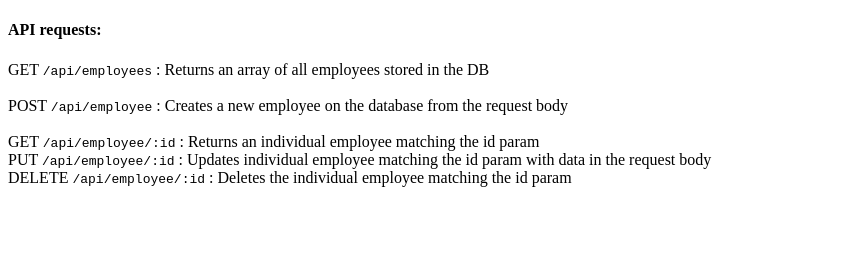
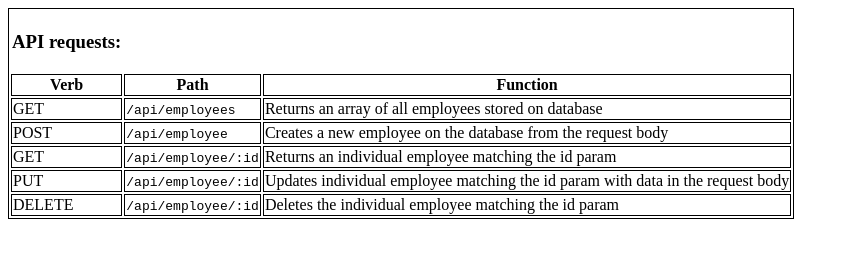
Before and after one commit to tylermwatts/schedule-server, a website: page index.html in a window 1280 px wide. Shown: the whole page, without its empty margins (0-849 px from the left). Drawn offline with Linux system fonts and the light colour scheme.

Commit message:
update server api call table

```diff
--- a/index.html
+++ b/index.html
@@ -1,20 +1,69 @@
 <!DOCTYPE html>
 <body>
   <div>
-    <h4>
-      API requests:
-    </h4>
-    <p>
-      GET <code>/api/employees</code> : Returns an array of all employees stored
-      in the DB<br /><br />
-      POST <code>/api/employee</code> : Creates a new employee on the database
-      from the request body<br /><br />
-      GET <code>/api/employee/:id</code> : Returns an individual employee
-      matching the id param<br />
-      PUT <code>/api/employee/:id</code> : Updates individual employee matching
-      the id param with data in the request body<br />
-      DELETE <code>/api/employee/:id</code> : Deletes the individual employee
-      matching the id param
-    </p>
+    <table style="border:1px solid black">
+      <tbody>
+        <tr style="border: 1px solid black;">
+          <th>
+            <h3>API requests:</h3>
+          </th>
+        </tr>
+        <tr style="border:1px solid black">
+          <th style="border:1px solid black">
+            Verb
+          </th>
+          <th style="border:1px solid black">
+            Path
+          </th>
+          <th style="border:1px solid black">
+            Function
+          </th>
+        </tr>
+        <tr style="border:1px solid black">
+          <td style="border:1px solid black">
+            GET
+          </td>
+          <td style="border:1px solid black">
+            <code>/api/employees</code>
+          </td>
+          <td style="border:1px solid black">
+            Returns an array of all employees stored on database
+          </td>
+        </tr>
+        <tr style="border:1px solid black">
+          <td style="border:1px solid black">
+            POST
+          </td>
+          <td style="border:1px solid black">
+            <code>/api/employee</code>
+          </td>
+          <td style="border:1px solid black">
+            Creates a new employee on the database from the request body
+          </td>
+        </tr>
+        <tr style="border:1px solid black">
+          <td style="border:1px solid black">GET</td>
+          <td style="border:1px solid black"><code>/api/employee/:id</code></td>
+          <td style="border:1px solid black">
+            Returns an individual employee matching the id param
+          </td>
+        </tr>
+        <tr style="border:1px solid black">
+          <td style="border:1px solid black">PUT</td>
+          <td style="border:1px solid black"><code>/api/employee/:id</code></td>
+          <td style="border:1px solid black">
+            Updates individual employee matching the id param with data in the
+            request body
+          </td>
+        </tr>
+        <tr style="border:1px solid black">
+          <td style="border:1px solid black">DELETE</td>
+          <td style="border:1px solid black"><code>/api/employee/:id</code></td>
+          <td style="border:1px solid black">
+            Deletes the individual employee matching the id param
+          </td>
+        </tr>
+      </tbody>
+    </table>
   </div>
 </body>
```
